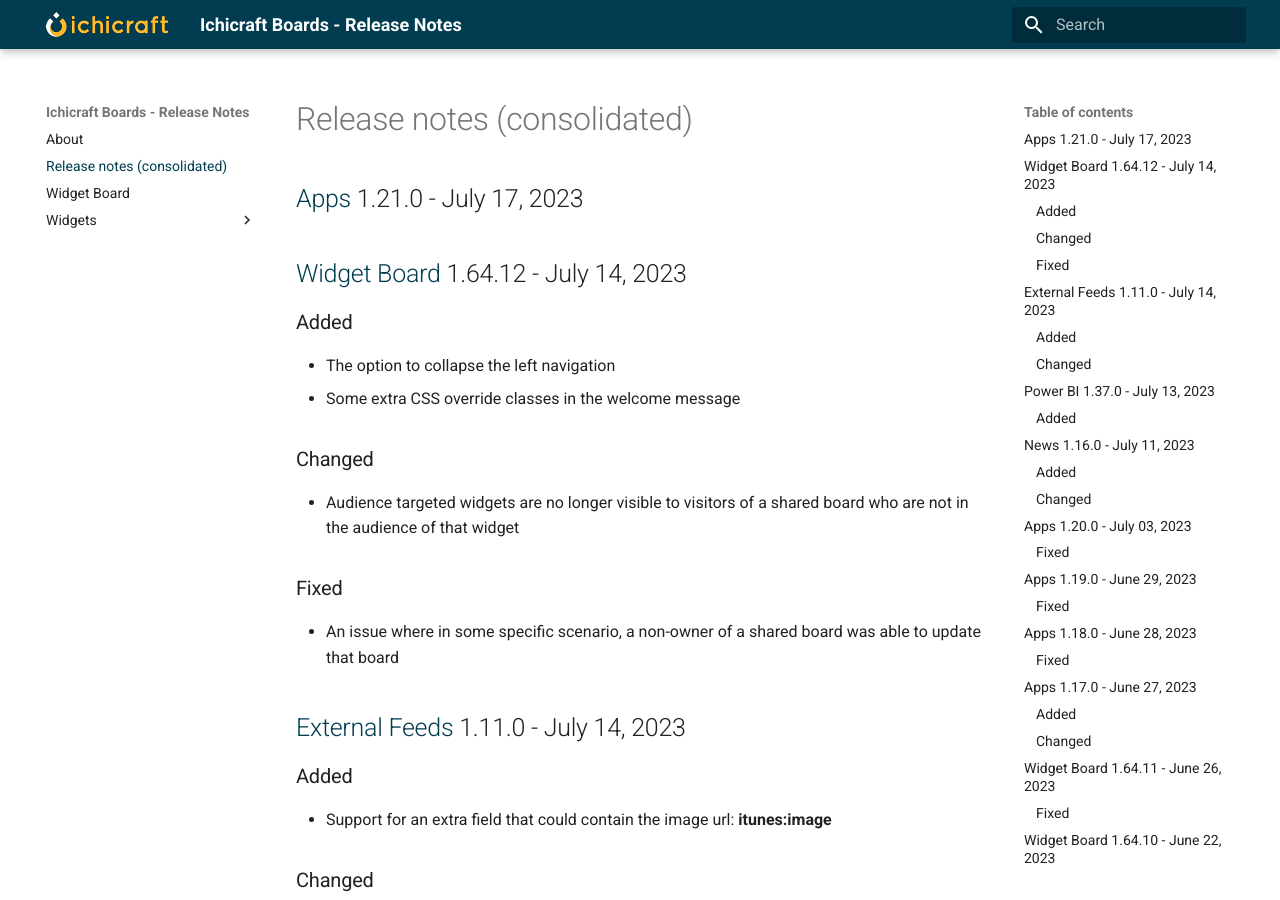
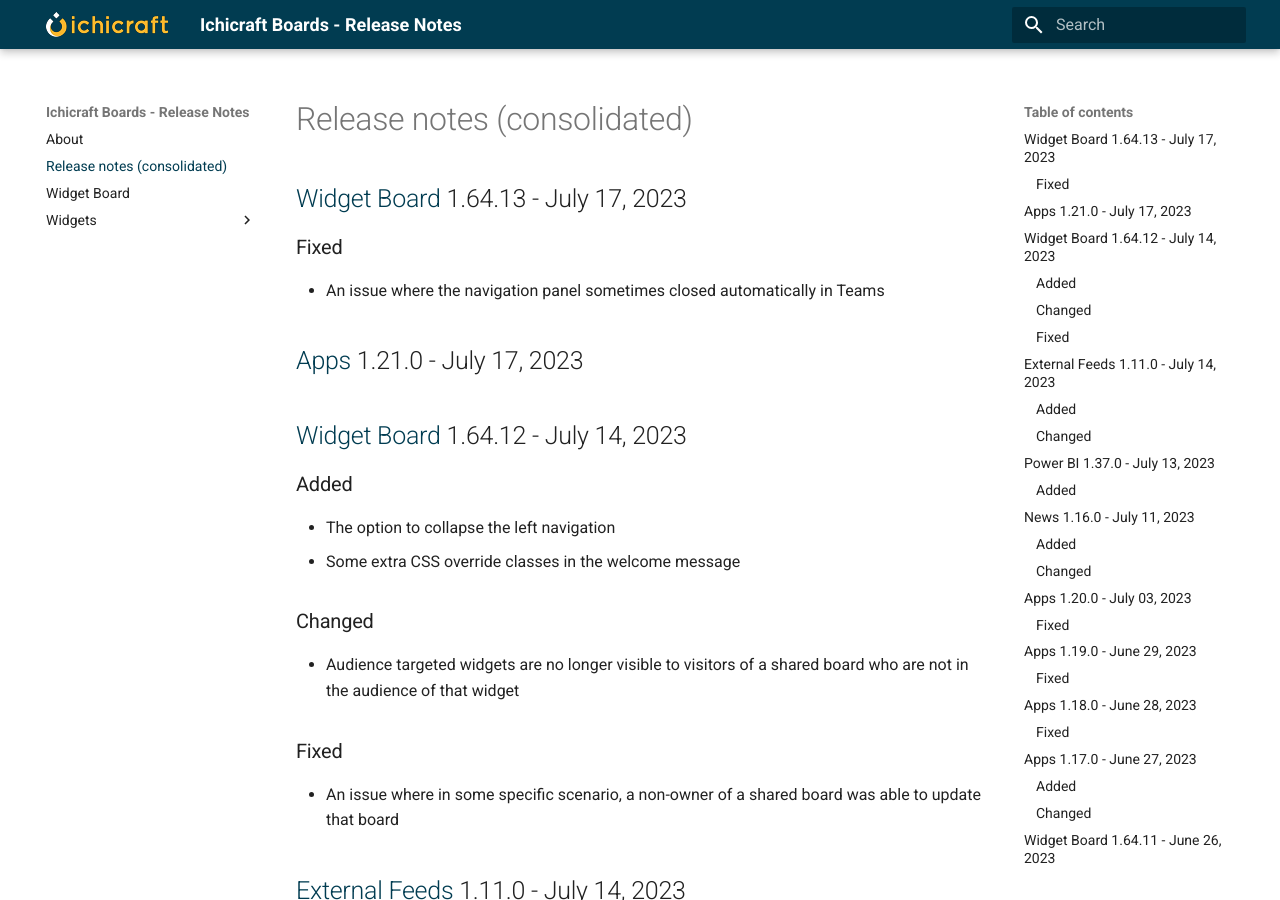
Before and after one commit to ichicraft/widgets-docs, an MkDocs documentation site: the page built from docs/Release-notes-(consolidated).md, in a window 1280 px wide and 900 px high. Built offline with MkDocs 1.6.1 and Material for MkDocs 9.7.7, drawn with Linux system fonts in a browser that asks for light colours.

Commit message:
Release notes updated by BuildService

```diff
--- a/docs/Release-notes-(consolidated).md
+++ b/docs/Release-notes-(consolidated).md
@@ -1,3 +1,8 @@
+## [Widget Board](./Widget Board.md) 1.64.13 - July 17, 2023
+
+### Fixed
+- An issue where the navigation panel sometimes closed automatically in Teams
+
 ## [Apps](./Widgets/Apps.md) 1.21.0 - July 17, 2023
 
 ## [Widget Board](./Widget Board.md) 1.64.12 - July 14, 2023
```
Also changed, not shown: docs/Widget Board.md (+5 -0 lines).
